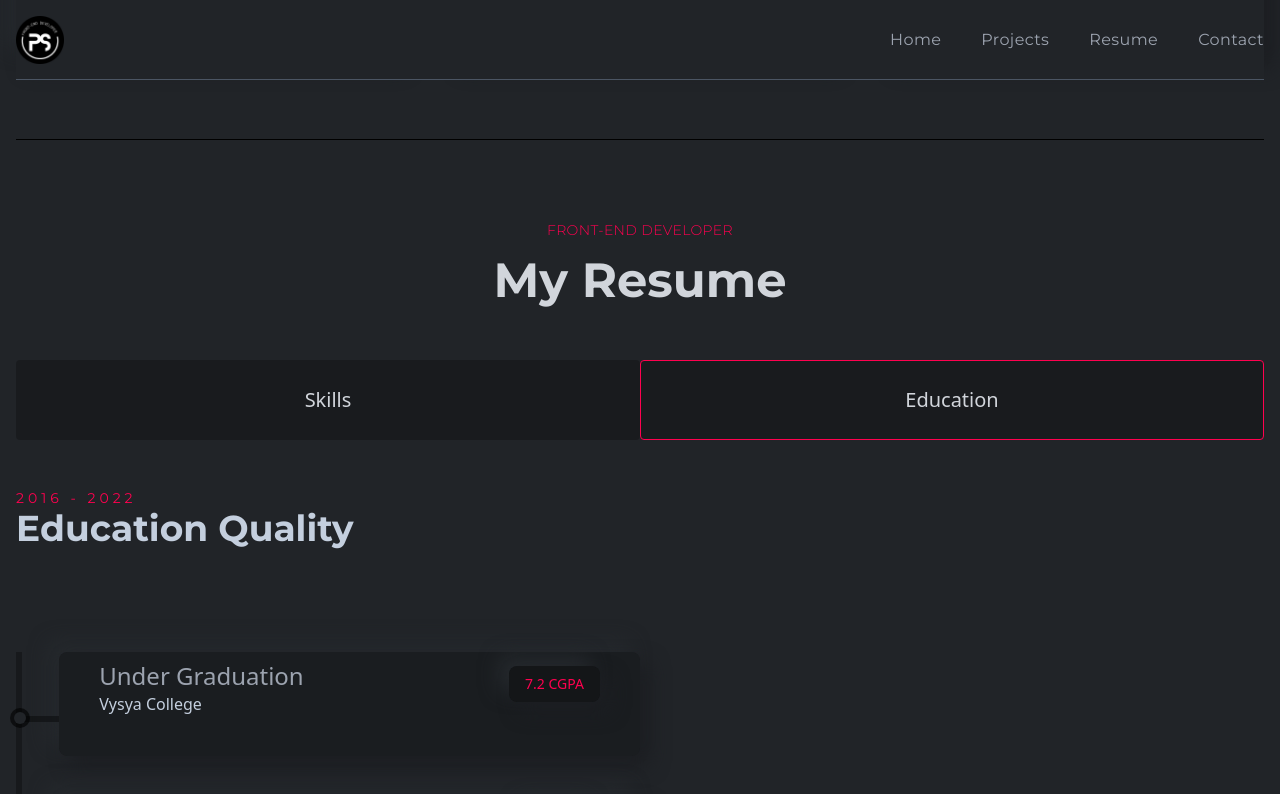
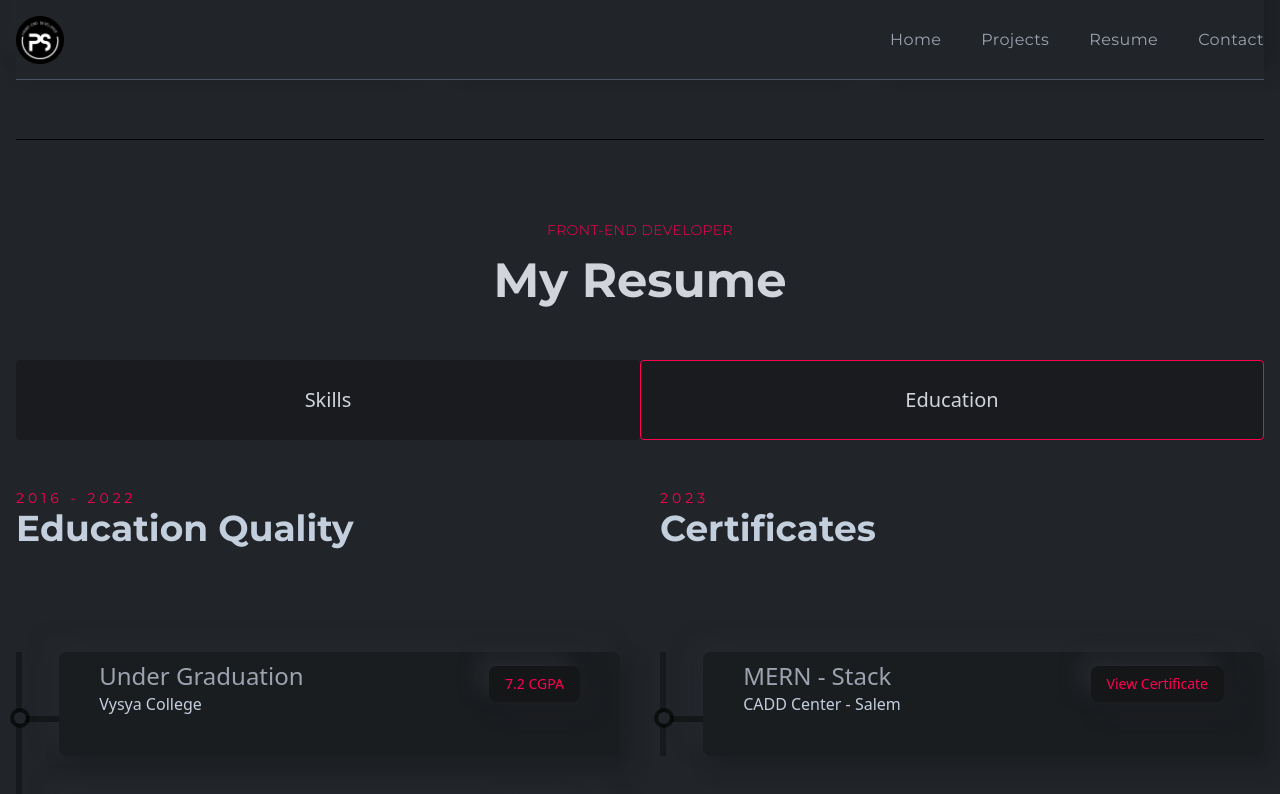
Before and after one commit to panneerselvam999/Portfolio, a React (Vite) app in the folder Portfolio/: page / in a window 1280 px wide. Both pictures are taken after a click on the item "Education". Shown: the part 2166-2960 px from the top of the page. Built offline with nearby package versions, Linux system fonts and the light colour scheme; the HTML template or start-up script is replaced by a standard one.

Commit message:
MERN certificate

```diff
--- a/Portfolio/src/Components/Contact/Contact.jsx
+++ b/Portfolio/src/Components/Contact/Contact.jsx
@@ -73,7 +73,7 @@ const Contact = () => {
                 const data = await response.json();
 
                 if (data.success) {
-                    setError("Form Submitted Successfully");
+                    setError("Mail send successfully");
                     e.target.reset();
                 } else {
                     console.log("Error", data);
@@ -106,7 +106,7 @@ const Contact = () => {
                         <div className="flex flex-col gap-4">
                             <h3 className="text-3xl font-bold text-white">Panneer selvam</h3>
                             <p className="text-lg font-normal to-gray-400">
-                                React JS - Developer
+                                Frontend Developer
                             </p>
                             {/* <p className="text-base text-gray-400 tracking-wide">
                                 Lorem ipsum dolor sit amet consectetur, adipisicing elit.
--- a/Portfolio/src/Components/Resume/Education.jsx
+++ b/Portfolio/src/Components/Resume/Education.jsx
@@ -1,7 +1,7 @@
 import React from "react";
 import { motion } from "framer-motion";
 import ResumeCard from "./ResumeCard";
-import EducationData from "../../Constants/education.json"
+import EducationData from "../../Constants/education.json";
 
 const Education = () => {
   return (
@@ -17,9 +17,7 @@ const Education = () => {
         </div>
         {/* <div className="mt-6 lgl:mt-14  h-[1000px] border-l-[6px] border-l-black border-opacity-30 flex flex-col gap-10 "> */}
         <div className="mt-6 lgl:mt-14  h-fit border-l-[6px] border-l-black border-opacity-30 flex flex-col gap-10 ">
-
-          {
-            EducationData.educationData.map(data => (
+          {EducationData.educationData.map((data) => (
             <ResumeCard
               key={data.id}
               title={data.title}
@@ -27,13 +25,24 @@ const Education = () => {
               result={data.result}
               des={data.des}
             />
-            ))
-          }
-
+          ))}
         </div>
       </div>
-
-
+      <div className=" w-full lgl:w-1/2">
+        <div className=" py-6 lgl:py-12 font-titleFont">
+          <p className="text-sm text-designColor tracking-[4px]">2023</p>
+          <h2 className=" text-3xl md:text-4xl font-bold">Certificates</h2>
+        </div>
+        {/* <div className="mt-6 lgl:mt-14  h-[1000px] border-l-[6px] border-l-black border-opacity-30 flex flex-col gap-10 "> */}
+        <div className="mt-6 lgl:mt-14  h-fit border-l-[6px] border-l-black border-opacity-30 flex flex-col gap-10 ">
+          <ResumeCard
+            title={"MERN - Stack"}
+            subTitle={"CADD Center - Salem"}
+            result={true}
+            des={""}
+          />
+        </div>
+      </div>
     </motion.div>
   );
 };
--- a/Portfolio/src/Components/Resume/Resume.jsx
+++ b/Portfolio/src/Components/Resume/Resume.jsx
@@ -22,8 +22,8 @@ const Resume = () => {
             <li
               key={section.name}
               className={` ${section.name === activeSection
-                  ? "border-designColor"
-                  : "border-transparent"
+                ? "border-designColor"
+                : "border-transparent"
                 }  resumeLi`}
               onClick={() => setActiveSection(section.name)}
             >
--- a/Portfolio/src/Components/Resume/ResumeCard.jsx
+++ b/Portfolio/src/Components/Resume/ResumeCard.jsx
@@ -17,9 +17,21 @@ const ResumeCard = ({ title, subTitle, result, des }) => {
                         <p>{subTitle}</p>
                     </div>
                     <div>
-                        <p className="px-4 py-2 text-designColor bg-black bg-opacity-25 rounded-lg flex justify-center items-center shadow-shadowOne text-sm font-medium">
-                            {result}
-                        </p>
+                        {typeof result !== "boolean" ? (
+                            <p className="px-4 py-2 text-designColor bg-black bg-opacity-25 rounded-lg flex justify-center items-center shadow-shadowOne text-sm font-medium">
+                                {result}
+                            </p>
+                        ) : (
+                            <h3>
+                                <a
+                                    href="https://drive.google.com/file/d/1HlAAUboMyj0yrGVRMUElz-UmL9dkxsfi/view"
+                                    target="_blank"
+                                    className="px-4 py-2 text-designColor bg-black bg-opacity-25 rounded-lg flex justify-center items-center shadow-shadowOne text-sm font-medium"
+                                >
+                                    View Certificate
+                                </a>
+                            </h3>
+                        )}
                     </div>
                 </div>
                 <div>
--- a/Portfolio/src/Constants/education.json
+++ b/Portfolio/src/Constants/education.json
@@ -4,16 +4,19 @@
             "id": 1,
             "title": "Under Graduation",
             "subTitle": "Vysya College",
-            "result": "7.2 CGPA"        },
+            "result": "7.2 CGPA"
+        },
         {
-            "id": 1,
+            "id": 2,
             "title": "Higher Secondary School",
             "subTitle": "Sri Ramakrishna Saradha HSC",
-            "result": "55.5%"        },
+            "result": "55.5%"
+        },
         {
-            "id": 1,
+            "id": 3,
             "title": "Secondary School",
             "subTitle": "Sri Ramakrishna Saradha HSC",
-            "result": "90.2%"        }
+            "result": "90.2%"
+        }
     ]
 }
```
Lines whose indentation alone changed are shown as unchanged.
